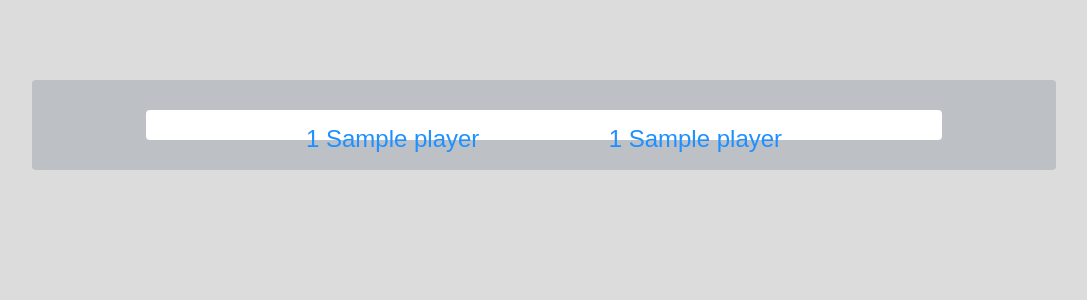
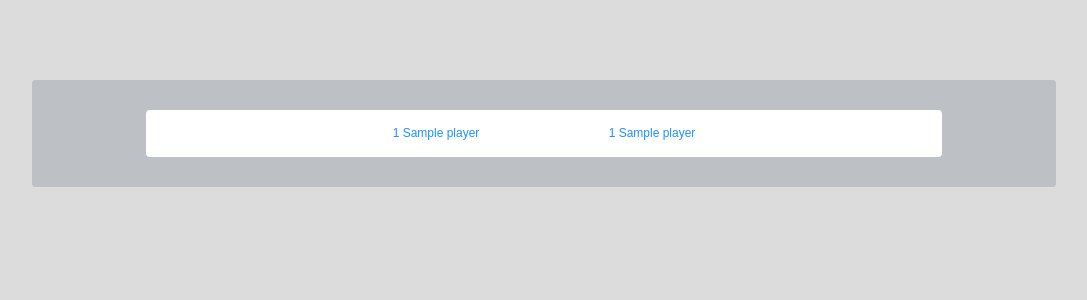
Before and after one commit to fdav10/football-scores, a Flask app: template footie_scores/app/templates/details.html in a window 1280 px wide. Shown: the top 300 px of the page, without its empty margins (96-1183 px from the left). Run offline with Flask 2, Linux system fonts and the light colour scheme; the template is opened without the code that fills it: most values are stand-ins (such as "Sample title", 1, 10 or a date in 2020).

Commit message:
Reasonable looking style for line-ups

```diff
--- a/footie_scores/app/static/styles.css
+++ b/footie_scores/app/static/styles.css
@@ -38,7 +38,7 @@ body {
     padding-top: 15px;
     text-transform: none;
     font-style: normal;
-    /* overflow: auto; */
+    overflow: auto;
 }
 
 .score {
--- a/footie_scores/app/templates/details.html
+++ b/footie_scores/app/templates/details.html
@@ -9,12 +9,21 @@
     <div class="competition">
       <div class="game">
 	<div class="score">
-	  <div class="home_team">
+	  <!-- <div class="home_team"> -->
+	  <!--   <p>{fixture.team_home}</p> -->
+	  <!-- </div> -->
+	  <!-- <div class="scoreline"> -->
+	  <!--   <p>{fixture.score}</p> -->
+	  <!-- </div> -->
+	  <!-- <div class="away_team"> -->
+	  <!--   <p>{fixture.team_away}</p> -->
+	  <!-- </div> -->
+	  <div class="home_events">
 	    {% for player in details.lineup_home %}
 	    <p>{{player.number}} {{player.name}}</p>
 	    {% endfor %}
 	  </div>
-	  <div class="away_team">
+	  <div class="away_events">
 	    {% for player in details.lineup_away %}
 	    <p>{{player.number}} {{player.name}}</p>
 	    {% endfor %}
```
